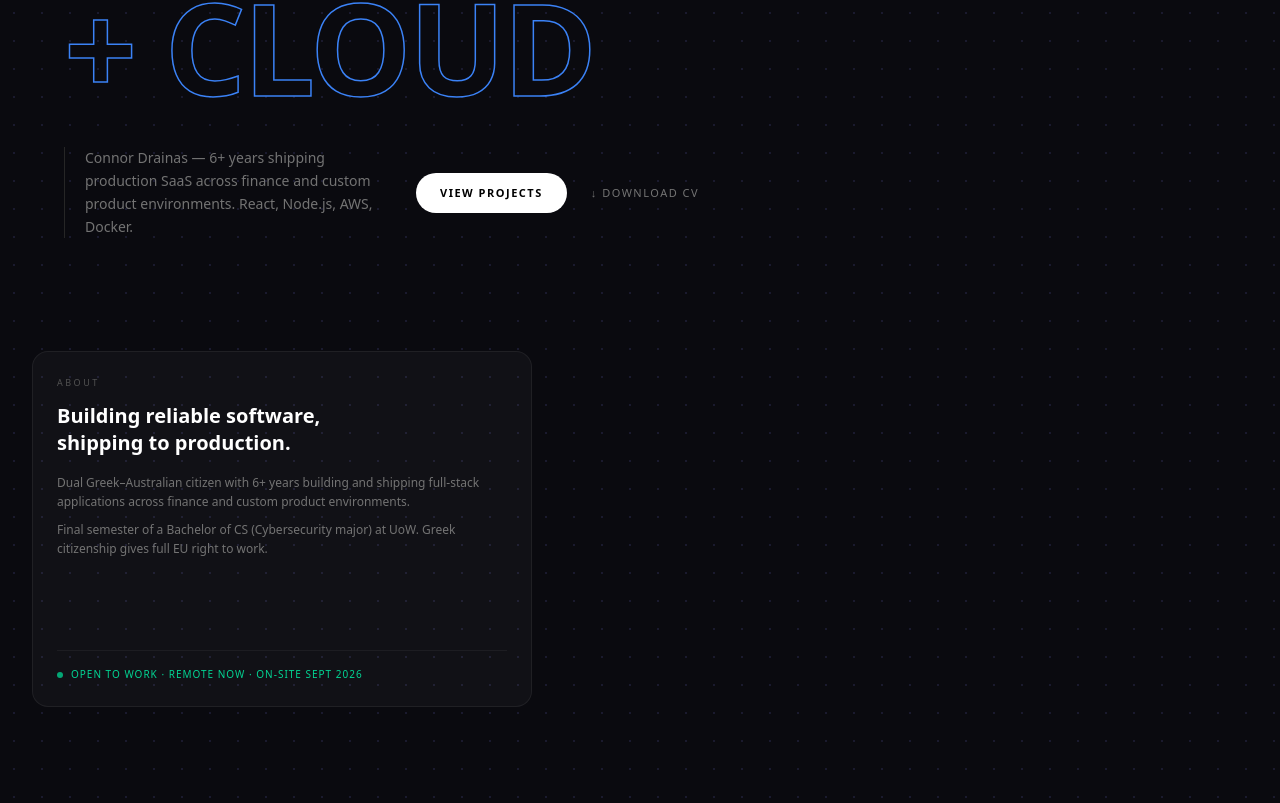
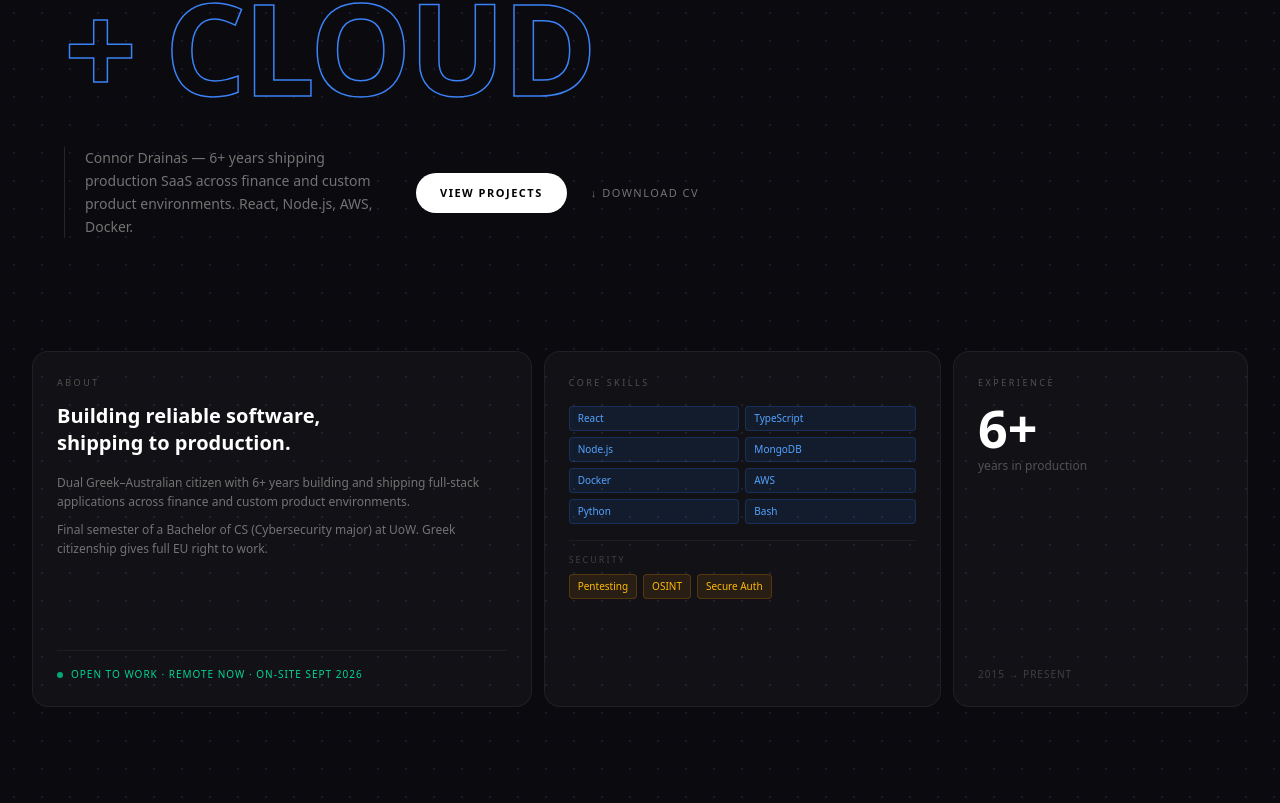
Before and after one commit to V0NOG/resumeWebsite, a Next.js app: page / in a window 1280 px wide. Shown: the part 449-1252 px from the top of the page. Built offline with nearby package versions, Linux system fonts and the light colour scheme.

Commit message:
feat: add skills and years stat bento cards

```diff
--- a/src/app/page.tsx
+++ b/src/app/page.tsx
@@ -2,6 +2,8 @@ import Nav from "@/components/Nav";
 import Hero from "@/components/Hero";
 import BentoGrid from "@/components/BentoGrid";
 import AboutCard from "@/components/cards/AboutCard";
+import SkillsCard from "@/components/cards/SkillsCard";
+import YearsCard from "@/components/cards/YearsCard";
 
 export default function Home() {
   return (
@@ -10,6 +12,8 @@ export default function Home() {
       <Hero />
       <BentoGrid>
         <AboutCard />
+        <SkillsCard />
+        <YearsCard />
       </BentoGrid>
     </main>
   );
--- /dev/null
+++ b/src/components/cards/SkillsCard.tsx
@@ -0,0 +1,38 @@
+import { coreSkills, securitySkills } from "@/data/skills";
+
+export default function SkillsCard() {
+  return (
+    <div
+      id="skills"
+      className="bento-card p-6"
+      style={{ gridColumn: "span 4", gridRow: "span 4" }}
+    >
+      <p className="text-[9px] tracking-[2.5px] uppercase text-neutral-600 mb-4">Core Skills</p>
+
+      <div className="grid grid-cols-2 gap-1.5 mb-4">
+        {coreSkills.map((skill) => (
+          <span
+            key={skill.label}
+            className={`text-[10px] px-2 py-1 rounded ${skill.color} ${skill.bg} border ${skill.border}`}
+          >
+            {skill.label}
+          </span>
+        ))}
+      </div>
+
+      <div className="border-t border-white/5 pt-3">
+        <p className="text-[9px] tracking-[2px] uppercase text-neutral-700 mb-2">Security</p>
+        <div className="flex flex-wrap gap-1.5">
+          {securitySkills.map((skill) => (
+            <span
+              key={skill.label}
+              className={`text-[10px] px-2 py-1 rounded ${skill.color} ${skill.bg} border ${skill.border}`}
+            >
+              {skill.label}
+            </span>
+          ))}
+        </div>
+      </div>
+    </div>
+  );
+}
--- /dev/null
+++ b/src/components/cards/YearsCard.tsx
@@ -0,0 +1,17 @@
+export default function YearsCard() {
+  return (
+    <div
+      className="bento-card p-6 flex flex-col justify-between"
+      style={{ gridColumn: "span 3", gridRow: "span 4" }}
+    >
+      <div>
+        <p className="text-[9px] tracking-[2.5px] uppercase text-neutral-600 mb-3">Experience</p>
+        <p className="font-display font-black text-white leading-none" style={{ fontSize: "52px" }}>
+          6+
+        </p>
+        <p className="text-neutral-600 text-xs mt-1">years in production</p>
+      </div>
+      <p className="text-[10px] tracking-[1px] uppercase text-neutral-700">2015 → Present</p>
+    </div>
+  );
+}
```
